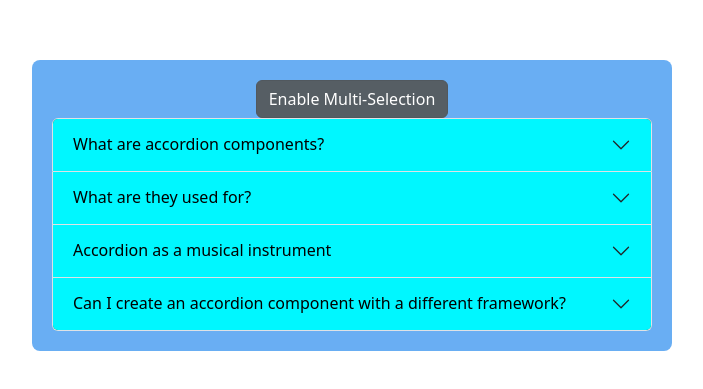
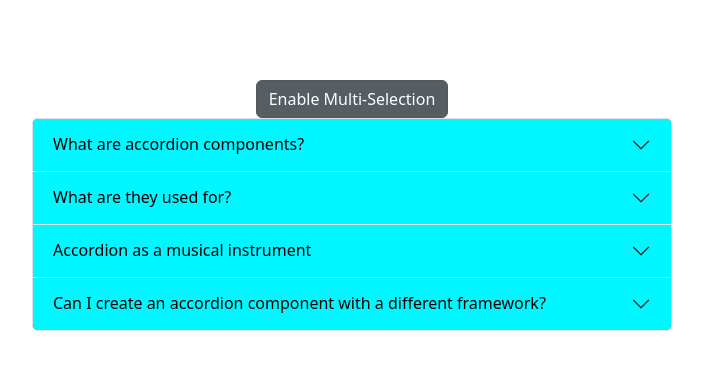
Before and after one commit to jabez-abija2399/React_projects, a React (Create React App) app in the folder accordian/: page / in a window 1280 px wide. Shown: the part 195-584 px from the top of the page, without its empty margins (288-991 px from the left). Built offline with nearby package versions, Linux system fonts and the light colour scheme.

Commit message:
Update Accordion button styles for improved visibility and aesthetics

```diff
--- a/accordian/src/accordian/style.css
+++ b/accordian/src/accordian/style.css
@@ -1,6 +1,6 @@
 .accordion-button {
-    background-color: #007bff; /* Default background */
-    color: white; /* Default text */
+    background-color: #00f7ff; /* Default background */
+
   }
 
   .accordion-button.collapsed {
@@ -12,9 +12,3 @@
     background-color: #f1f1f1; /* Body background */
     color: #333; /* Body text */
   }
-
-  .accordion {
-    background-color: #69aef3; /* Light grey background */
-    border-radius: 8px;
-    padding: 20px;
-  }
```
